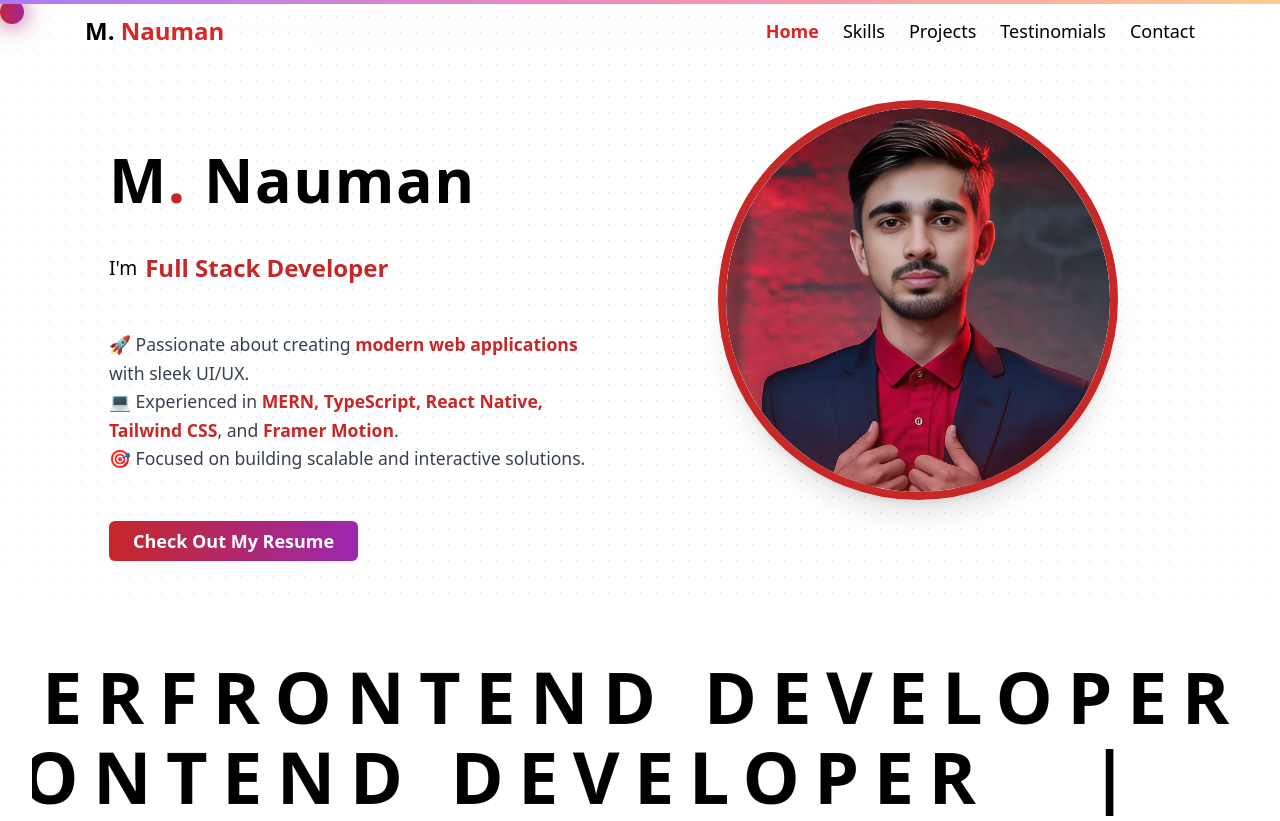
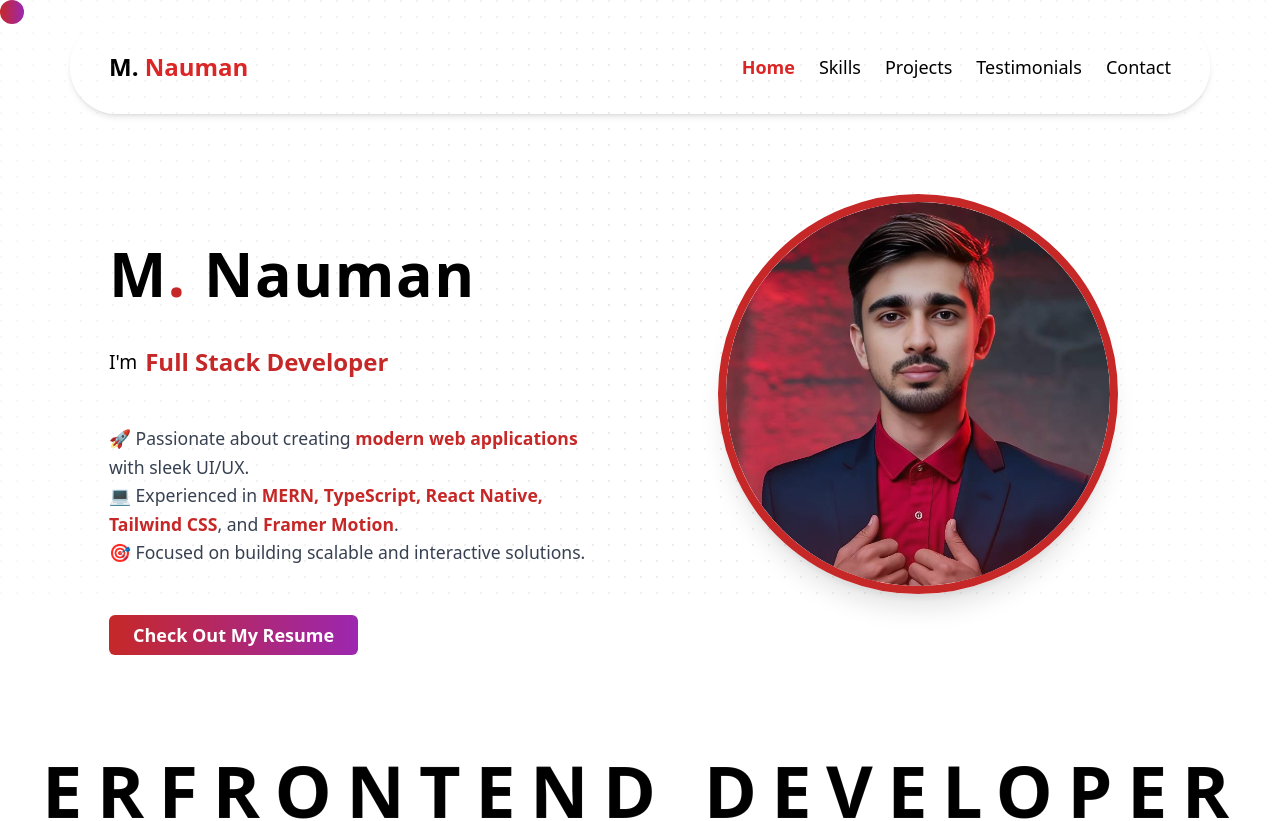
Before and after one commit to nauman331/Latest-Portfolio, a React (Vite) app: page / in a window 1280 px wide. Shown: the top 821 px of the page. Built offline with nearby package versions, Linux system fonts and the light colour scheme.

Commit message:
portfolio update

```diff
--- a/src/components/magicui/icon-cloud.tsx
+++ b/src/components/magicui/icon-cloud.tsx
@@ -310,7 +310,6 @@ export function IconCloud({ icons, images }: IconCloudProps) {
   return (
     <canvas
       ref={canvasRef}
-      width={400}
       height={400}
       onMouseDown={handleMouseDown}
       onMouseMove={handleMouseMove}
--- a/src/components/mycomponents/navbar.tsx
+++ b/src/components/mycomponents/navbar.tsx
@@ -1,24 +1,31 @@
 import { useState, useEffect } from "react";
 import { ScrollProgress } from "@/components/magicui/scroll-progress";
-import { motion } from "framer-motion";
-import { Menu, X } from "lucide-react";
+import { motion, AnimatePresence } from "framer-motion";
+import { Menu, X, ArrowUp } from "lucide-react";
 import { Link, useLocation } from "react-router-dom";
 
 const Navbar = () => {
   const [isOpen, setIsOpen] = useState(false);
   const [scrolling, setScrolling] = useState(false);
+  const [showScrollTop, setShowScrollTop] = useState(false);
+  const [navbarFixed, setNavbarFixed] = useState(false);
   const location = useLocation();
 
-  // Handle scrolling effect
   useEffect(() => {
     const handleScroll = () => {
       setScrolling(window.scrollY > 50);
+      setShowScrollTop(window.scrollY > 300);
+      setNavbarFixed(window.scrollY > 100);
     };
     window.addEventListener("scroll", handleScroll);
     return () => window.removeEventListener("scroll", handleScroll);
   }, []);
 
-  const menuItems = ["Home", "Skills", "Projects", "Testinomials", "Contact"];
+  const scrollToTop = () => {
+    window.scrollTo({ top: 0, behavior: "smooth" });
+  };
+
+  const menuItems = ["Home", "Skills", "Projects", "Testimonials", "Contact"];
 
   return (
     <>
@@ -27,10 +34,13 @@ const Navbar = () => {
 
       {/* Navbar */}
       <nav
-        className={`fixed top-0 left-0 w-full transition-all duration-300 ${scrolling ? "bg-white/90 shadow-lg dark:bg-black/90" : "bg-transparent"
-          } backdrop-blur-md z-50`}
+        className={`transition-all duration-300 ${navbarFixed
+            ? "fixed top-0 left-0 w-full bg-white/90 shadow-lg dark:bg-black/90 z-50"
+            : "relative top-5 bg-white/80 shadow-md dark:bg-black/80 rounded-full container mx-auto h-24 md:h-auto"
+          }`}
       >
-        <div className="container mx-auto flex justify-between items-center py-4 px-6">
+
+        <div className="flex justify-between items-center py-4 px-6">
           {/* Logo */}
           <Link to="/" className="text-2xl font-bold cursor-pointer">
             M. <span className="text-red-600">Nauman</span>
@@ -49,12 +59,11 @@ const Navbar = () => {
                 >
                   {item}
                 </Link>
-
               </li>
             ))}
           </ul>
 
-          {/* Mobile Menu Button (Only Shows When Menu is Closed) */}
+          {/* Mobile Menu Button */}
           {!isOpen && (
             <button
               className="md:hidden p-2 focus:outline-none z-50"
@@ -64,30 +73,35 @@ const Navbar = () => {
             </button>
           )}
         </div>
+      </nav>
 
-        {/* Mobile Menu (Fixed UI Issue) */}
+      {/* Mobile Menu with Smooth Close Transition */}
+      <AnimatePresence>
         {isOpen && (
           <motion.div
             initial={{ x: "100%" }}
             animate={{ x: 0 }}
-            exit={{ x: "100%" }}
+            exit={{ x: "100%", transition: { duration: 0.3 } }}
+            transition={{ duration: 0.3, ease: "easeInOut" }}
+            className="fixed inset-0 bg-black/70 backdrop-blur-lg flex justify-end z-50"
+          >
+            <motion.div
+              initial={{ opacity: 0 }}
+              animate={{ opacity: 1 }}
+              exit={{ opacity: 0 }}
               transition={{ duration: 0.3 }}
-            className="fixed top-0 right-0 h-screen w-2/3 bg-white dark:bg-black shadow-lg px-6 py-4 flex flex-col items-start space-y-6 md:hidden"
+              className="w-2/3 bg-white dark:bg-gray-900 shadow-lg px-6 py-6 flex flex-col items-start space-y-6 h-full"
             >
-            {/* Close Button Inside Mobile Menu */}
-            <button
-              className="self-end p-2 focus:outline-none"
-              onClick={() => setIsOpen(false)}
-            >
+              {/* Close Button */}
+              <button className="self-end p-2 focus:outline-none" onClick={() => setIsOpen(false)}>
                 <X size={28} />
               </button>
-
               {/* Mobile Links */}
               <ul className="flex flex-col space-y-6 text-lg font-medium w-full">
                 {menuItems.map((item) => (
                   <li key={item}>
                     <Link
-                    to={`/${item.toLowerCase()}`}
+                      to={item === "Home" ? "/" : `/${item.toLowerCase()}`}
                       className="block w-full py-2 px-3 rounded-lg text-gray-800 dark:text-white hover:bg-gray-200 dark:hover:bg-gray-700 transition"
                       onClick={() => setIsOpen(false)}
                     >
@@ -97,8 +111,24 @@ const Navbar = () => {
                 ))}
               </ul>
             </motion.div>
+          </motion.div>
         )}
-      </nav>
+      </AnimatePresence>
+
+      {/* Enhanced Scroll-to-Top Button */}
+      {showScrollTop && (
+        <motion.button
+          onClick={scrollToTop}
+          initial={{ opacity: 0, scale: 0.8 }}
+          animate={{ opacity: 1, scale: 1 }}
+          exit={{ opacity: 0, scale: 0.8 }}
+          transition={{ duration: 0.3, ease: "easeOut" }}
+          whileHover={{ scale: 1.1, rotate: 10 }}
+          className="fixed bottom-6 z-[999] right-6 bg-red-600 text-white p-3 rounded-full shadow-lg transition-all hover:bg-red-700 focus:outline-none flex items-center justify-center"
+        >
+          <ArrowUp size={24} />
+        </motion.button>
+      )}
     </>
   );
 };
```
Lines whose indentation alone changed are shown as unchanged.
